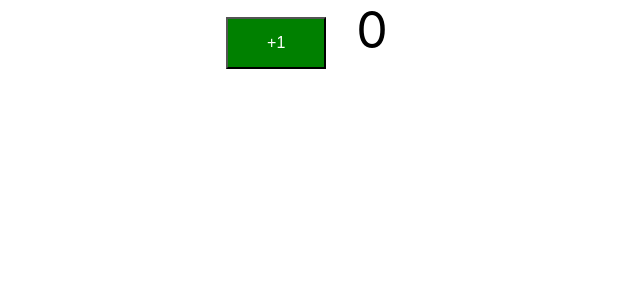
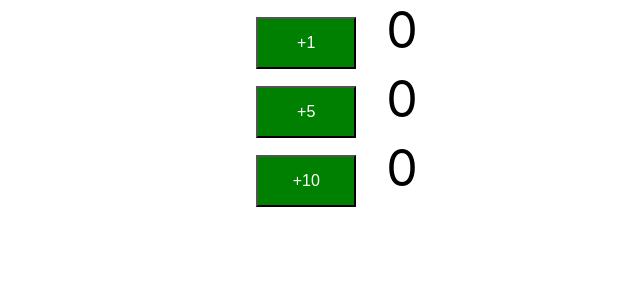
Before and after one commit to awpathum/TodoApp_React, a React (Create React App) app in the folder todo-app/: page / in a window 1280 px wide. Shown: the top 300 px of the page, without its empty margins (288-928 px from the left). Built offline with nearby package versions, Linux system fonts and the light colour scheme.

Commit message:
props added

```diff
--- a/todo-app/src/App.js
+++ b/todo-app/src/App.js
@@ -14,7 +14,9 @@ class App extends Component {
   render() {
     return (
       <div className="App">
-        <Counter></Counter>
+        <Counter by={1}></Counter>
+        <Counter by={5}></Counter>
+        <Counter by={10}></Counter>
       </div>
     );
   }
--- a/todo-app/src/components/counter/Counter.jsx
+++ b/todo-app/src/components/counter/Counter.jsx
@@ -17,11 +17,12 @@ class Counter extends Component {
     }
 
     render() {
+
         return (
             <div className="counter">
-                <button onClick={this.increment}>+1</button>
-                <span className="count">{this.state.counter}</span>
-                <span className="count">{this.state.secondCounter}</span>
+                <button onClick={this.increment}>+{this.props.by}</button>
+                <span className="count" >{this.state.counter}</span>
+
             </div>
         );
     }
@@ -30,7 +31,7 @@ class Counter extends Component {
     increment() {
         //console.log('increment');
         this.setState({
-            counter: this.state.counter + 1,
+            counter: this.state.counter + this.props.by
             // secondCounter: this.state.secondCounter + 1
         })
 
```
